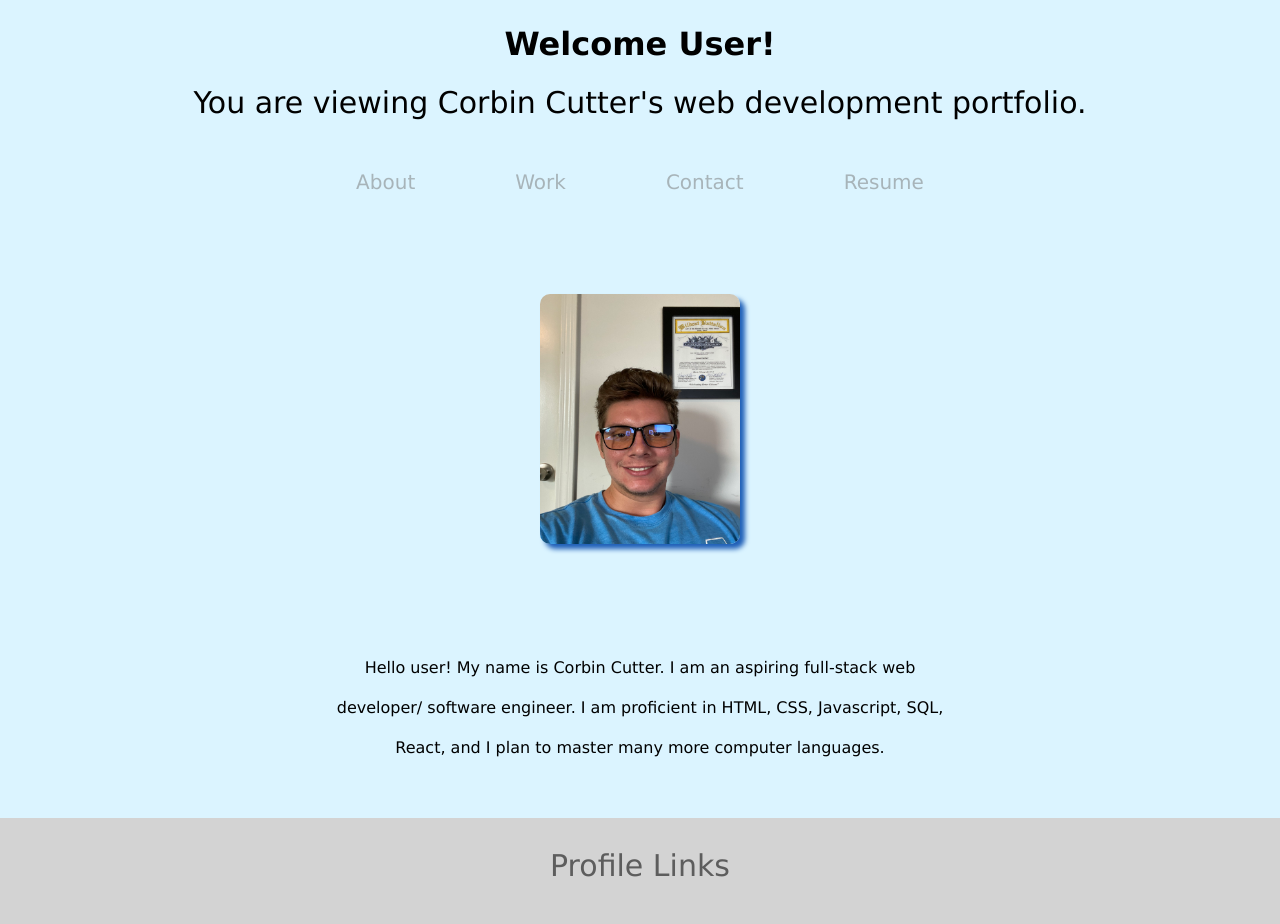
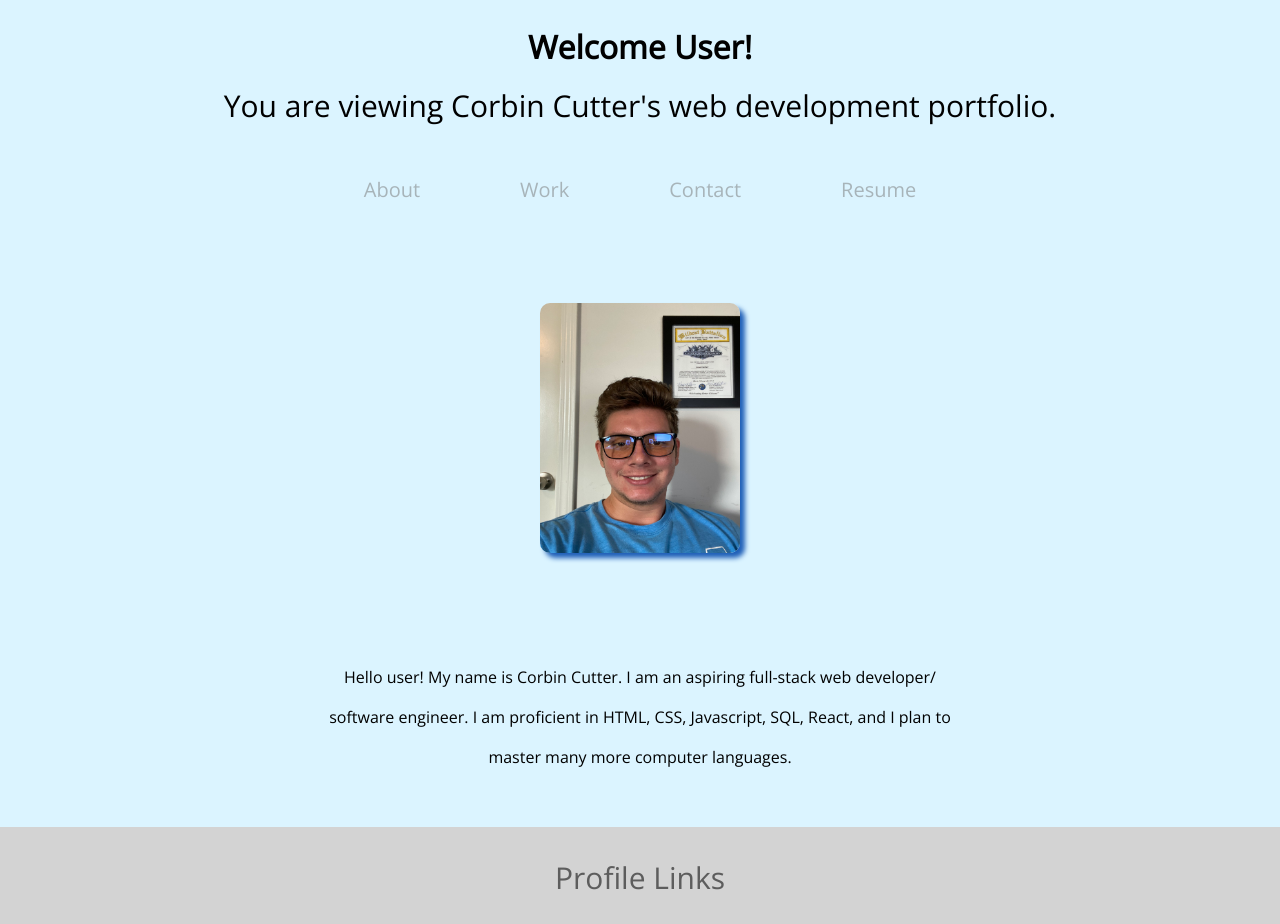
Before and after one commit to Cutter25/Corbins-React-Portfolio, a React (Create React App) app: page / in a window 1280 px wide. Shown: the top 924 px of the page. Built offline with nearby package versions, Linux system fonts and the light colour scheme.

Commit message:
Working on it

```diff
--- a/src/App.css
+++ b/src/App.css
@@ -1,3 +1,5 @@
+@import url('https://fonts.googleapis.com/css2?family=Open+Sans&display=swap');
+
 .App {
   text-align: center;
 }
@@ -47,7 +49,7 @@
   margin: 0;
   height: 50px;
   padding: 0;
-  font-family: 'Lucida Sans', 'Lucida Sans Regular', 'Lucida Grande', 'Lucida Sans Unicode', Geneva, Verdana, sans-serif;
+  font-family: 'Open Sans', sans-serif;
 }
 
 .welcome-p {
@@ -55,7 +57,7 @@
   margin-bottom: 10px;
   padding-left: 5%;
   padding-right: 5%;
-  font-family: 'Lucida Sans', 'Lucida Sans Regular', 'Lucida Grande', 'Lucida Sans Unicode', Geneva, Verdana, sans-serif;
+  font-family: 'Open Sans', sans-serif;
   font-size: 30px;
 }
 
@@ -67,7 +69,7 @@
   margin-bottom: 50px;
   padding: 0;
   font-size: 20px;
-  font-family: 'Lucida Sans', 'Lucida Sans Regular', 'Lucida Grande', 'Lucida Sans Unicode', Geneva, Verdana, sans-serif;
+  font-family: 'Open Sans', sans-serif;
 }
 
 .nav-item {
@@ -107,7 +109,7 @@
   margin-right: auto;
   margin-bottom: 0;
   padding-bottom: 50px;
-  font-family: 'Lucida Sans', 'Lucida Sans Regular', 'Lucida Grande', 'Lucida Sans Unicode', Geneva, Verdana, sans-serif;
+  font-family: 'Open Sans', sans-serif;
   line-height: 40px;
 }
 
@@ -122,7 +124,7 @@
   margin-bottom: 50px;
   border-radius: 10px;
   background-color: #bdebff;
-  font-family: 'Lucida Sans', 'Lucida Sans Regular', 'Lucida Grande', 'Lucida Sans Unicode', Geneva, Verdana, sans-serif;
+  font-family: 'Open Sans', sans-serif;
   font-size: large;
 }
 
@@ -160,7 +162,7 @@
   position: relative;
   bottom: 250px;
   left: 50px;
-  font-family: 'Lucida Sans', 'Lucida Sans Regular', 'Lucida Grande', 'Lucida Sans Unicode', Geneva, Verdana, sans-serif;
+  font-family: 'Open Sans', sans-serif;
   font-size: 50px;
   opacity: .005;
   box-shadow: 5px 5px 5px rgb(31, 95, 184);
@@ -223,11 +225,11 @@
   border-radius: 10px;
   background-color: rgb(146, 255, 146);
   font-size: 30px;
-  font-family: 'Lucida Sans', 'Lucida Sans Regular', 'Lucida Grande', 'Lucida Sans Unicode', Geneva, Verdana, sans-serif;
+  font-family: 'Open Sans', sans-serif;
 }
 
 .error-text {
-  font-family: 'Lucida Sans', 'Lucida Sans Regular', 'Lucida Grande', 'Lucida Sans Unicode', Geneva, Verdana, sans-serif;
+  font-family: 'Open Sans', sans-serif;
   font-size: 25px;
   color: rgb(121, 121, 121);
 }
@@ -241,7 +243,7 @@
   margin-top: 50px;
   margin-bottom: 50px;
   font-size: 30px;
-  font-family: 'Lucida Sans', 'Lucida Sans Regular', 'Lucida Grande', 'Lucida Sans Unicode', Geneva, Verdana, sans-serif;
+  font-family: 'Open Sans', sans-serif;
   background-color: rgb(146, 255, 146);
   border-radius: 10px;
   padding: 10px;
@@ -270,7 +272,7 @@
   margin-top: 30px;
   margin-bottom: 30px;
   font-size: 30px;
-  font-family: 'Lucida Sans', 'Lucida Sans Regular', 'Lucida Grande', 'Lucida Sans Unicode', Geneva, Verdana, sans-serif;
+  font-family: 'Open Sans', sans-serif;
 }
 
 .footer-github {
```
